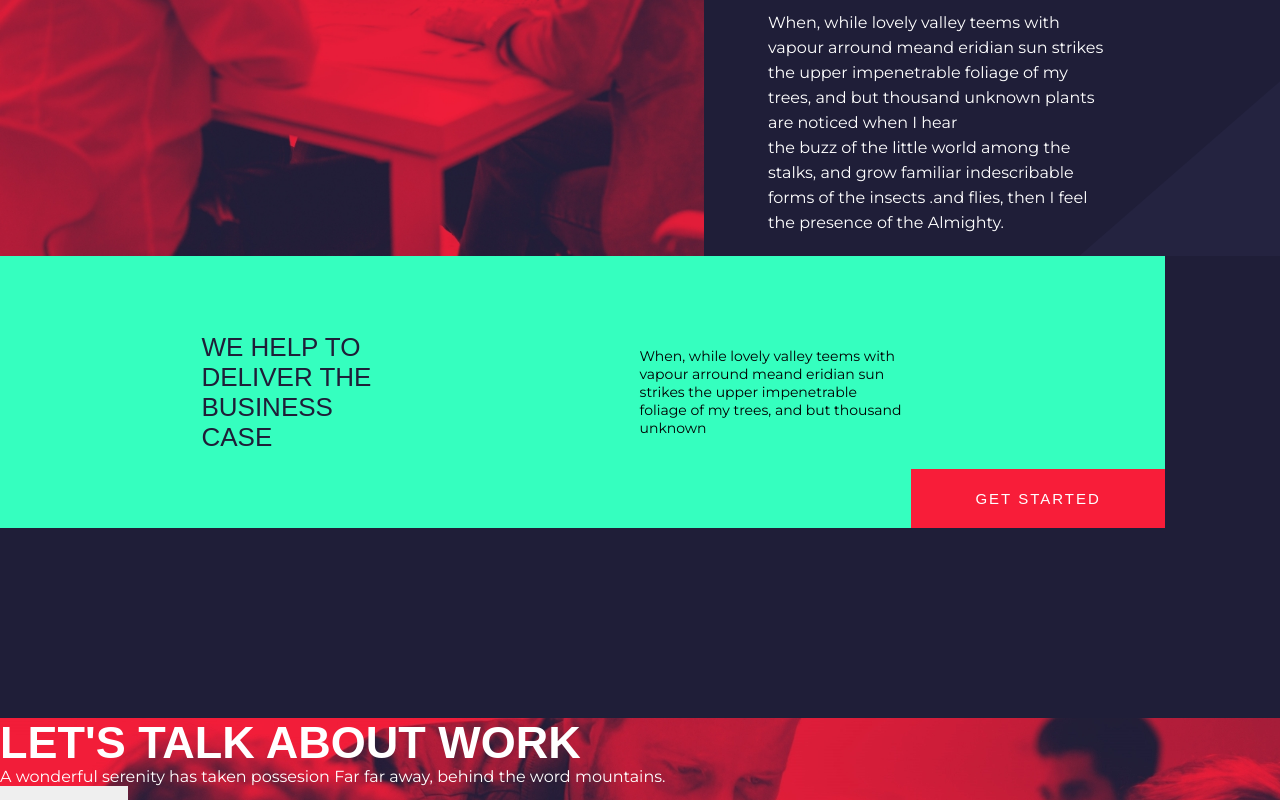
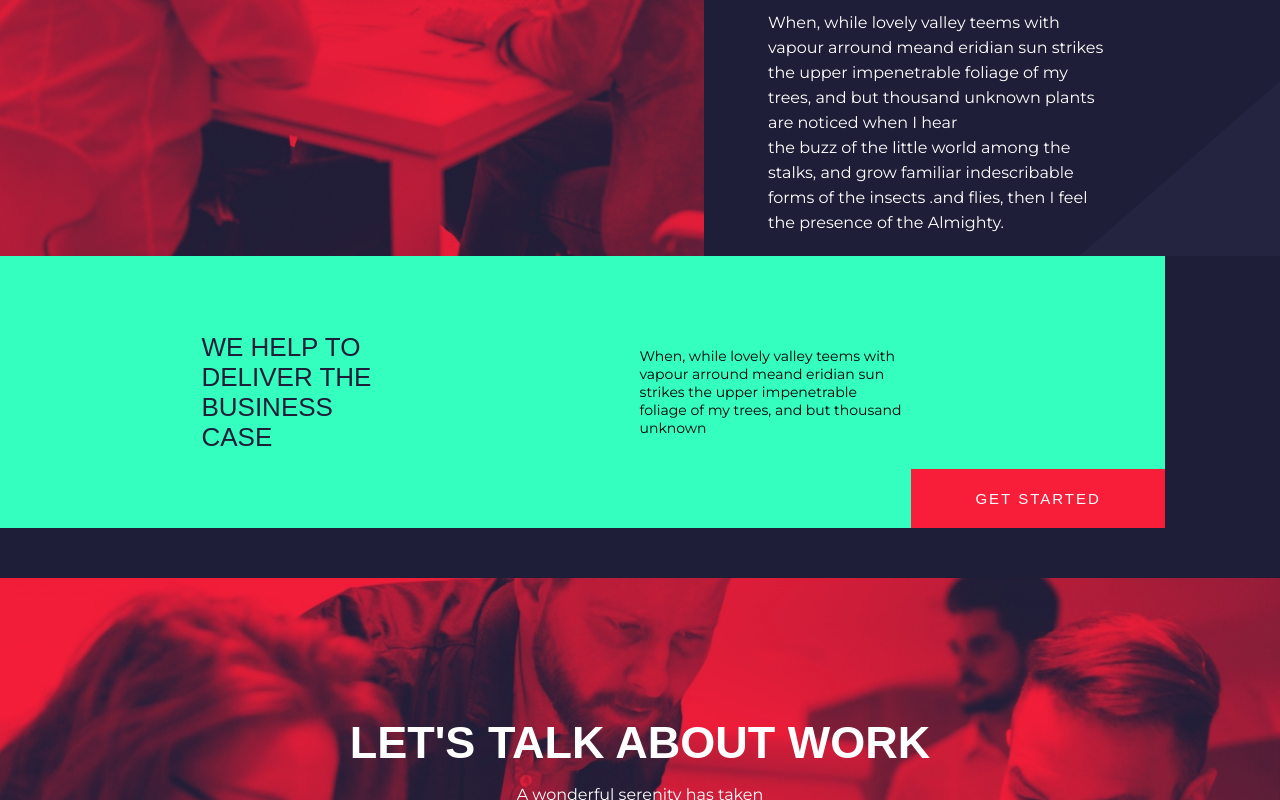
Before and after one commit to jfmarkan/proj-html-vuejs, a Vue app: page / in a window 1280 px wide. Shown: the part 2000-2800 px from the top of the page. Built offline with nearby package versions, Linux system fonts and the light colour scheme; a web font is replaced by a local one.

Commit message:
footer and call to action done

```diff
--- a/src/components/AppFooter.vue
+++ b/src/components/AppFooter.vue
@@ -63,16 +63,27 @@ export default {
             @include d-flex();
             padding-bottom: 80px;
 
-            .logo{
-                margin-top: 17px;
-            }
 
             .social{
-                @include d-flex();
+                @include d-flex(row, center, center, nowrap);
                 .icon{
+                    @include d-flex(row, center, center, nowrap);
                     width: 34px;
                     height: 34px;
+
                 }
+            }
+        }
+
+        div ul{
+        @include d-flex(row, space-between, center, nowrap);
+
+            li{
+                padding: 1.25rem;
+                font-size: .75rem;
+                line-height: 23px;
+                color: #cfcfcf;
+                position: relative;
             }
         }
 
--- a/src/components/AppHeader.vue
+++ b/src/components/AppHeader.vue
@@ -45,7 +45,7 @@ export default {
     }
 
     nav ul{
-        @include d-flex(row, space-between, stretch, nowrap);
+        @include d-flex();
 
         li{
             padding: 1.25rem;
--- a/src/components/main/AppTalk.vue
+++ b/src/components/main/AppTalk.vue
@@ -4,7 +4,7 @@
             <div class="content">
                 <h3>LET'S TALK ABOUT WORK</h3>
                 <p>A wonderful serenity has taken possesion Far far away, behind the word mountains.</p>
-                <button></button>
+                <button>GET STARTED</button>
             </div>
         </div>
     </section>
@@ -24,10 +24,32 @@ export default {
         background-color: $blue-bg;
         color:#FFFFFF;
         margin: 50px 0 60px;
-        padding: 140px 0 80px;
+        .content{
+            @include d-flex(column, center, center, nowrap);
 
+
+            p{
+                text-align: center;
+                line-height: 1.5rem;
+                width: 23%;
+                margin: 1rem 0 2rem;
+            }
+
+            button{
+                padding: 1rem 2rem;
+                font-size: .75rem;
+                background-color: $blue-bg;
+                color: $white-text;
+            }
+        }
         .img-bg{
             background-image: url('../../assets/img/business-people-working-together-on-project-and-B3MZ4TX.jpg');
+            background-size: cover;
+            background-repeat: no-repeat;
+            padding: 140px 0 80px;
         }
     }
+
+
+
 </style>
```
